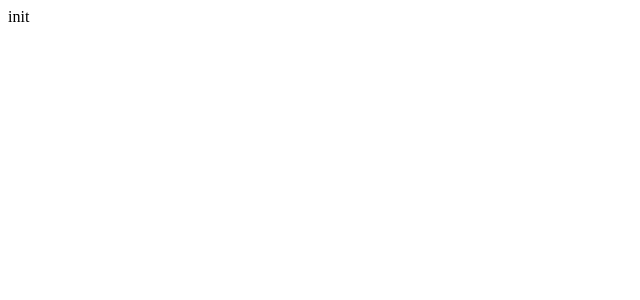
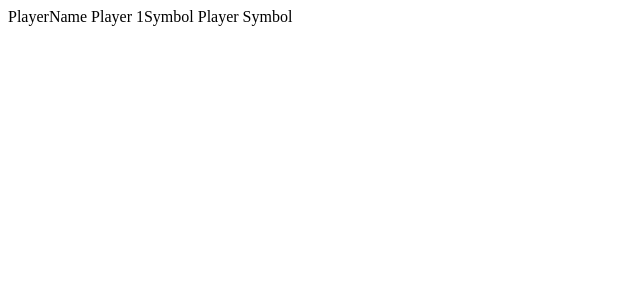
Before and after one commit to kestenbaum/tic-tac-toe, a React (Vite) app: page / in a window 1280 px wide. Shown: the top 300 px of the page, without its empty margins (0-640 px from the left). Built offline with nearby package versions, Linux system fonts and the light colour scheme.

Commit message:
create player

```diff
--- a/src/App.tsx
+++ b/src/App.tsx
@@ -1,7 +1,19 @@
+import {useState} from "react";
+
+interface EditingName {
+  edit: boolean
+}
+
 export default function App() {
+  const [isEdit, setIsEdit]:EditingName = useState(false)
+
   return (
     <>
-     init
+        <span>
+          Player
+          <span>Name Player 1</span>
+          <span>Symbol Player Symbol</span>
+        </span>
     </>
   )
 }
```
